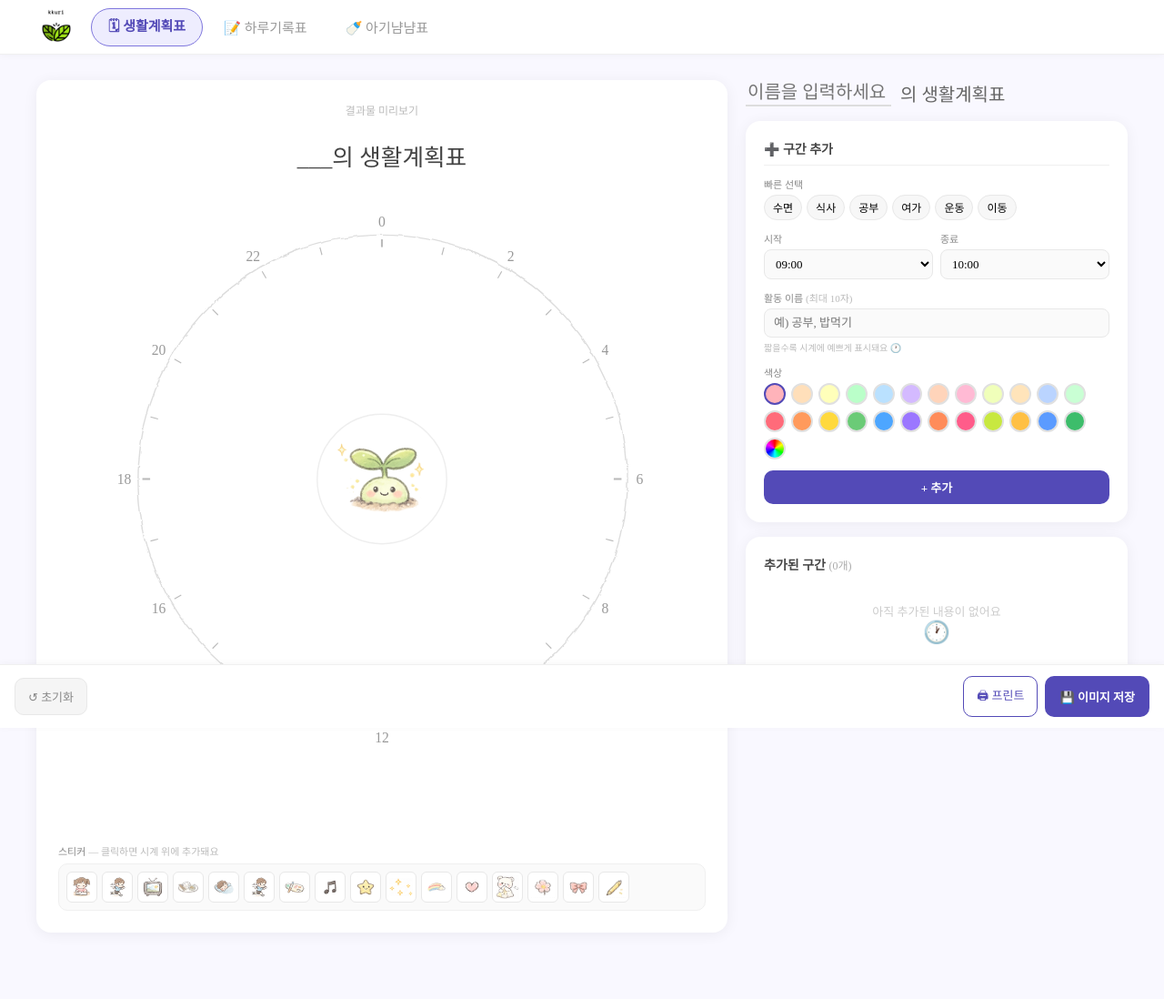
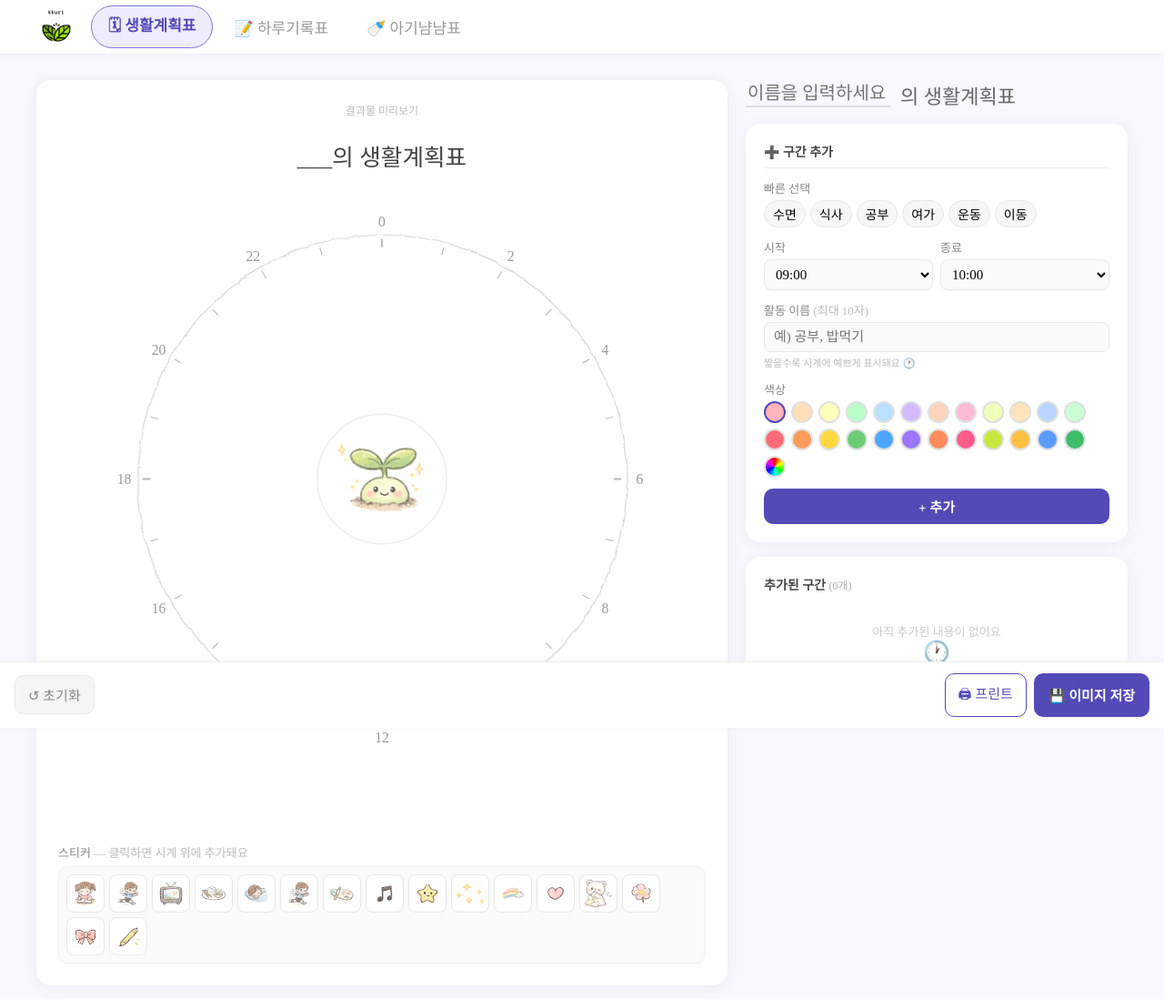
Before and after one commit to Kbomi/roudplan, a Next.js app: page / in a window 1280 px wide. Shown: the top 1098 px of the page at 91% size. Built offline with nearby package versions, Linux system fonts and the light colour scheme; a web font is replaced by a local one.

Commit message:
feat: 폰트 크기 수정

```diff
--- a/src/app/page.tsx
+++ b/src/app/page.tsx
@@ -195,7 +195,7 @@ export default function Home() {
               <span
                 style={{
                   fontFamily: '"Gaegu", cursive',
-                  fontSize: 20,
+                  fontSize: 22,
                   color: "#666",
                 }}
               >
--- a/src/components/ActionBar/ActionBar.tsx
+++ b/src/components/ActionBar/ActionBar.tsx
@@ -83,7 +83,7 @@ const clearBtn: React.CSSProperties = {
   color: "#888",
   border: "1px solid #e8e8e8",
   cursor: "pointer",
-  fontSize: 13,
+  fontSize: 15,
   whiteSpace: "nowrap",
   flexShrink: 0,
 };
@@ -94,7 +94,7 @@ const printBtn: React.CSSProperties = {
   color: "#534AB7",
   border: "1.5px solid #534AB7",
   cursor: "pointer",
-  fontSize: 13,
+  fontSize: 15,
   fontWeight: 500,
   whiteSpace: "nowrap",
 };
@@ -105,7 +105,7 @@ const saveBtn: React.CSSProperties = {
   color: "white",
   border: "none",
   cursor: "pointer",
-  fontSize: 13,
+  fontSize: 15,
   fontWeight: 600,
   whiteSpace: "nowrap",
 };
--- a/src/components/Clock/ClockCanvas.tsx
+++ b/src/components/Clock/ClockCanvas.tsx
@@ -281,7 +281,7 @@ export default function ClockCanvas({
           x="250"
           y="510"
           textAnchor="middle"
-          fontSize="13"
+          fontSize="15"
           fill="#666"
           style={{ fontFamily: '"Gaegu", cursive' }}
         >
--- a/src/components/Clock/StickerToolbar.tsx
+++ b/src/components/Clock/StickerToolbar.tsx
@@ -55,7 +55,7 @@ export default function StickerToolbar({
       {/* 크기 표시 */}
       <span
         style={{
-          fontSize: 11,
+          fontSize: 13,
           color: "#aaa",
           minWidth: 32,
           textAlign: "center",
--- a/src/components/Header/TabNav.tsx
+++ b/src/components/Header/TabNav.tsx
@@ -55,7 +55,7 @@ export default function TabNav({ activeTab, onTabChange }: Props) {
               background: activeTab === tab ? "#EEEDFE" : "transparent",
               color: activeTab === tab ? "#534AB7" : "#999",
               fontFamily: '"Gaegu", cursive',
-              fontSize: 15,
+              fontSize: 17,
               cursor: "pointer",
               fontWeight: activeTab === tab ? 600 : 400,
               transition: "all 0.15s",
@@ -70,7 +70,7 @@ export default function TabNav({ activeTab, onTabChange }: Props) {
       <style>{`
         @media (max-width: 500px) {
           .tab-btn {
-            font-size: 13px !important;
+            font-size: 15px !important;
             padding: 6px 14px !important;
           }
         }
--- a/src/components/Panel/SegmentForm.tsx
+++ b/src/components/Panel/SegmentForm.tsx
@@ -177,7 +177,7 @@ export default function SegmentForm({
           value={form.label}
           onChange={(e) => setForm((f) => ({ ...f, label: e.target.value }))}
         />
-        <div style={{ fontSize: 10, color: "#bbb", marginTop: 3 }}>
+        <div style={{ fontSize: 11, color: "#bbb", marginTop: 3 }}>
           짧을수록 시계에 예쁘게 표시돼요 🕐
         </div>
       </div>
@@ -314,13 +314,13 @@ export default function SegmentForm({
 }
 
 const lbl: React.CSSProperties = {
-  fontSize: 11,
+  fontSize: 13,
   color: "#888",
   marginBottom: 4,
   fontWeight: 500,
 };
 const chip: React.CSSProperties = {
-  fontSize: 12,
+  fontSize: 14,
   padding: "4px 9px",
   borderRadius: 20,
   cursor: "pointer",
@@ -330,7 +330,7 @@ const sel: React.CSSProperties = {
   padding: "7px 8px",
   borderRadius: 8,
   border: "1px solid #e8e8e8",
-  fontSize: 13,
+  fontSize: 15,
   background: "#fafafa",
   outline: "none",
 };
@@ -339,7 +339,7 @@ const inp: React.CSSProperties = {
   padding: "7px 10px",
   borderRadius: 8,
   border: "1px solid #e8e8e8",
-  fontSize: 13,
+  fontSize: 15,
   background: "#fafafa",
   outline: "none",
   boxSizing: "border-box",
@@ -352,7 +352,7 @@ const addBtn: React.CSSProperties = {
   color: "white",
   border: "none",
   cursor: "pointer",
-  fontSize: 13,
+  fontSize: 15,
   fontWeight: 600,
 };
 const cancelBtn: React.CSSProperties = {
@@ -362,5 +362,5 @@ const cancelBtn: React.CSSProperties = {
   color: "#666",
   border: "none",
   cursor: "pointer",
-  fontSize: 13,
+  fontSize: 15,
 };
--- a/src/components/Panel/SegmentList.tsx
+++ b/src/components/Panel/SegmentList.tsx
@@ -74,7 +74,7 @@ export default function SegmentList({ segments, onEdit, onDelete }: Props) {
           >
             {seg.label}
           </span>
-          <span style={{ fontSize: 11, color: "#aaa", flexShrink: 0 }}>
+          <span style={{ fontSize: 13, color: "#aaa", flexShrink: 0 }}>
             {formatTime(seg.startHour, seg.startMinute)}~
             {formatTime(seg.endHour, seg.endMinute)}
           </span>
--- a/src/components/Panel/StickerTray.tsx
+++ b/src/components/Panel/StickerTray.tsx
@@ -11,7 +11,7 @@ export default function StickerTray({ tab, onStickerClick }: Props) {
   const stickers = STICKER_SETS[tab];
   return (
     <div>
-      <div style={{ fontSize:11, color:'#888', fontWeight:500, marginBottom:6 }}>
+      <div style={{ fontSize:13, color:'#888', fontWeight:500, marginBottom:6 }}>
         스티커 <span style={{ color:'#bbb', fontWeight:400 }}>— 클릭하면 시계 위에 추가돼요</span>
       </div>
       <div style={{ display:'flex', flexWrap:'wrap', gap:5, background:'#fafafa', borderRadius:10, padding:8, border:'1px solid #f0f0f0' }}>
@@ -20,8 +20,8 @@ export default function StickerTray({ tab, onStickerClick }: Props) {
             key={s.id}
             title={s.label}
             style={{
-              width:34, height:34, fontSize:20, cursor:'pointer',
-              borderRadius:6, background:'white', border:'1px solid #e8e8e8',
+              width:42, height:42, fontSize:24, cursor:'pointer',
+              borderRadius:8, background:'white', border:'1px solid #e8e8e8',
               display:'flex', alignItems:'center', justifyContent:'center',
               transition:'transform 0.1s',
               padding: 0,
--- a/src/hooks/useStickers.ts
+++ b/src/hooks/useStickers.ts
@@ -13,7 +13,7 @@ export function useStickers() {
       src: stickerDef.src,
       x: cx,
       y: cy,
-      size: 40,
+      size: 60,
       rotation: 0,
     };
     setStickers(prev => [...prev, newSticker]);
```
